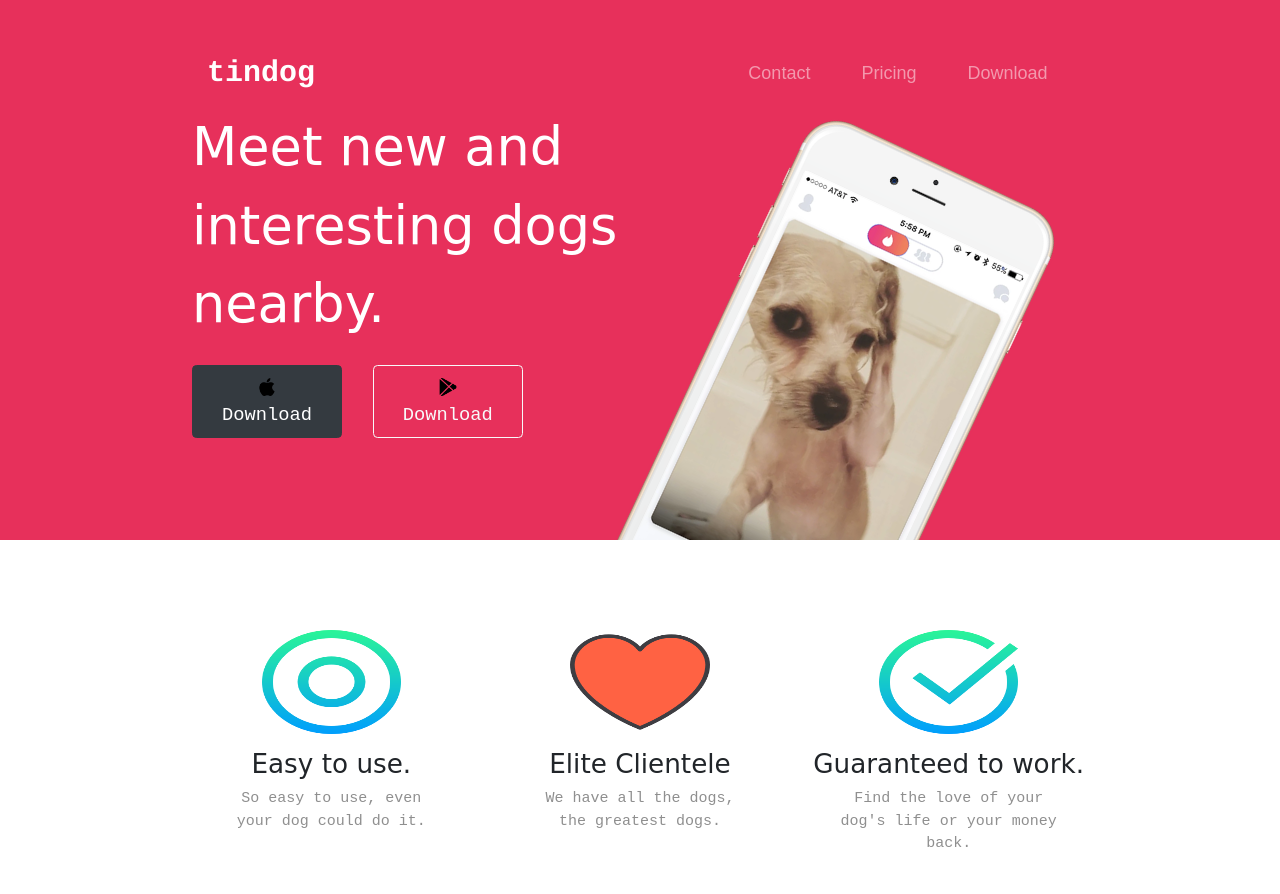
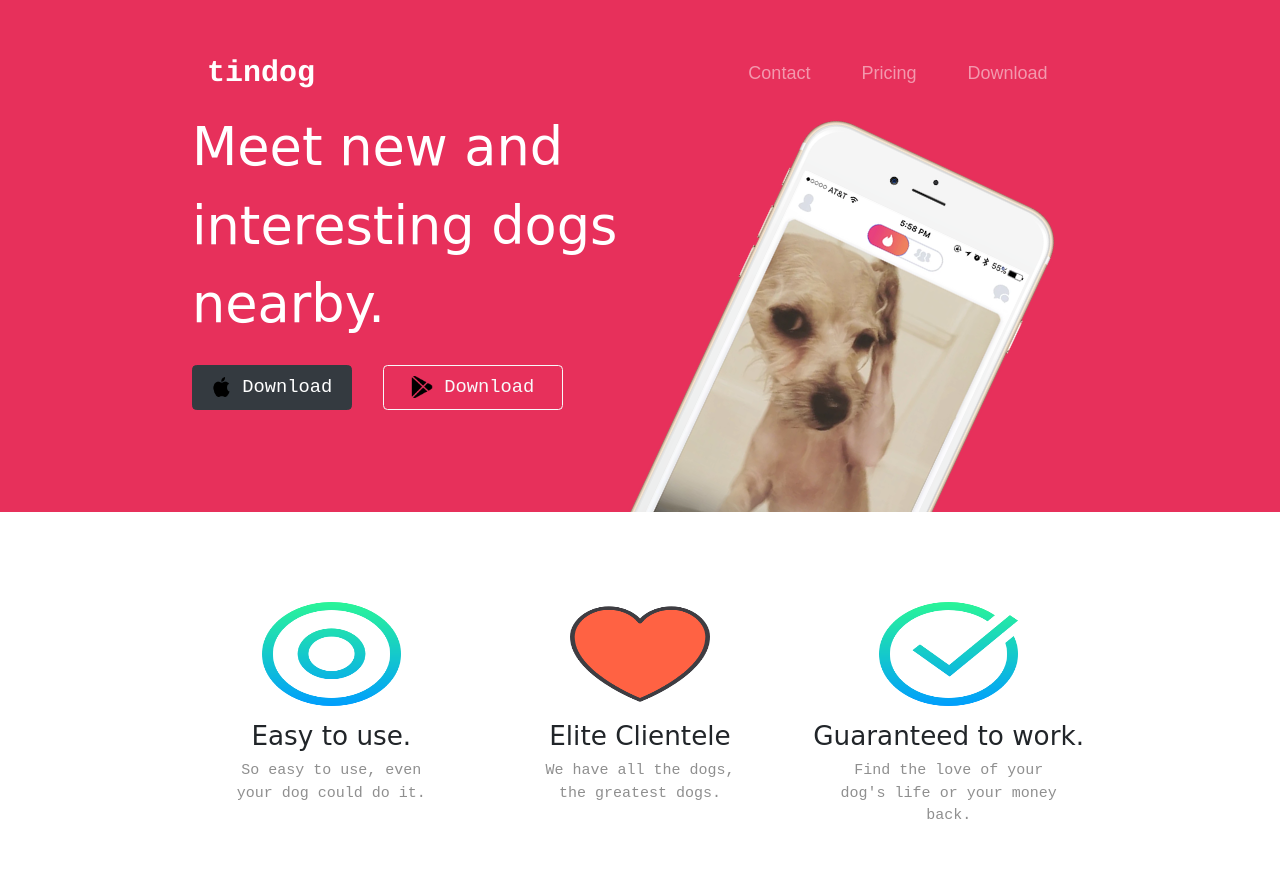
Before and after one commit to Shivangi708/TinDog, a plain HTML site: page index.html in a window 1280 px wide. Shown: the top 894 px of the page. Drawn offline with nearby package versions, Linux system fonts and the light colour scheme.

Commit message:
Add files via upload

```diff
--- a/index.html
+++ b/index.html
@@ -43,8 +43,8 @@
     <div class="row">
 	 <div class="col-lg-6">
       <h1 class="big-heading">Meet new and interesting dogs nearby.</h1>
-      <button type="button" class="btn btn-dark btn-lg download-button" style="width:150px"> <img src="company.png"height="15%" width="15%" > Download</img></button>
-      <button type="button" class="btn btn-outline-light btn-lg download-button" style="width:150px"> <img src="google-play.png"height="15%" width="15%" > Download</img></button>
+      <button type="button" class="btn btn-dark btn-lg download-button" style="width:160px"> <img src="company.png"height="15%" width="15%" > Download</img></button>
+      <button type="button" class="btn btn-outline-light btn-lg download-button" style="width:180px"> <img src="google-play.png"height="15%" width="15%" > Download</img></button>
      </div>
      <div class="col-lg-6">
       <img class="title-image" src="iphone6.png" alt="iphone-mockup">
```
